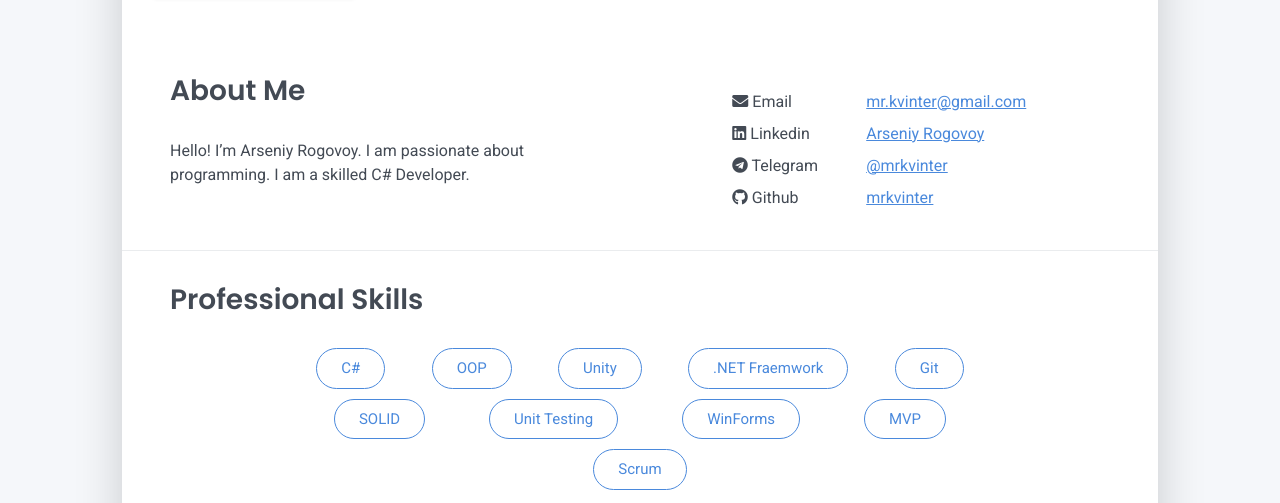
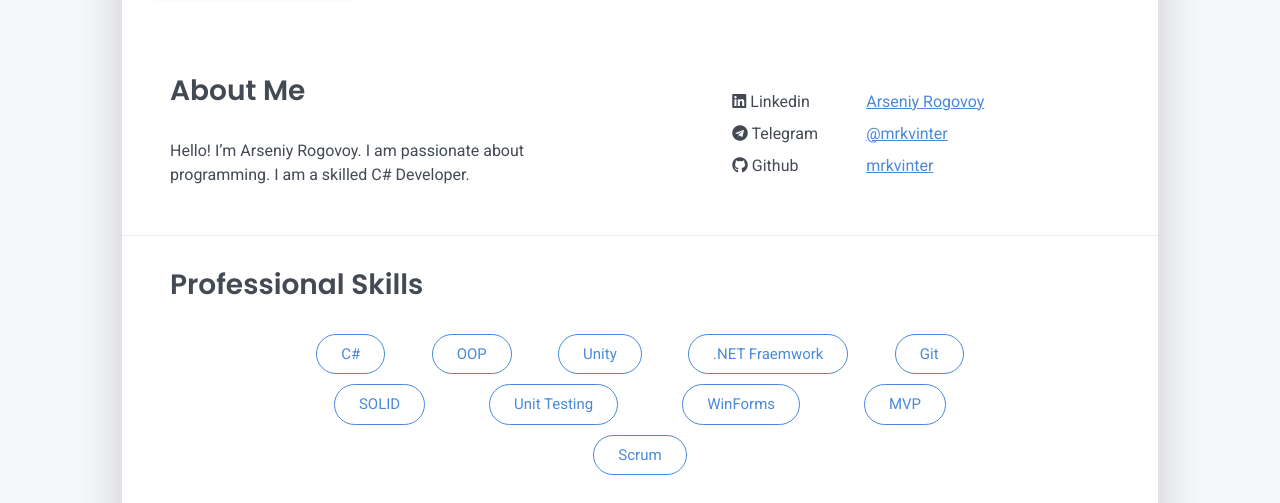
Before and after one commit to mrkvinter/mrkvinter.github.io, a plain HTML site: page index.html in a window 1280 px wide. Shown: the part 319-822 px from the top of the page. Drawn offline with Linux system fonts and the light colour scheme.

Commit message:
remove mail

```diff
--- a/index.html
+++ b/index.html
@@ -67,13 +67,6 @@
                         </div>
                         <div class="col-md-5 offset-md-1">
                             <div class="row mt-2">
-                                <div class="col-sm-4">
-                                    <i class="fa fa-envelope"></i><span class="menu-title sr-only">Telegram</span>
-                                    <span class="pb-1">Email</span>
-                                </div>
-                                <div class="col-sm-8">
-                                    <div class="pb-1 text-secondary"> <a href="mailto:mr.kvinter@gmail.com">mr.kvinter@gmail.com</a></div>
-                                </div>
 
                                 <div class="col-sm-4">
                                     <i class="fab fa-linkedin"></i><span class="menu-title sr-only">Telegram</span>
```
